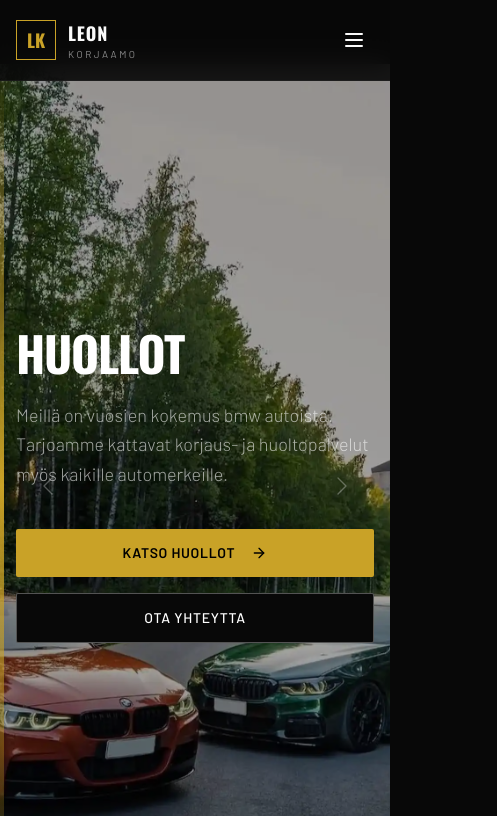
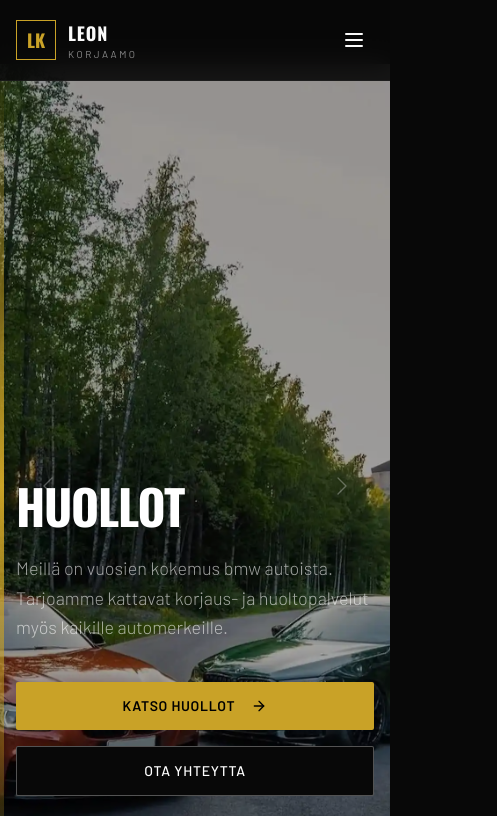
Before and after one commit to leob0i/laihonenmotorsport, a Next.js app: page / in a window 390 px wide. Shown: the top 816 px of the page, 497 px wide, since content can reach past the window. Built offline with nearby package versions, Linux system fonts and the light colour scheme.

Commit message:
kuvaava viesti

```diff
--- a/components/hero-section.tsx
+++ b/components/hero-section.tsx
@@ -87,8 +87,8 @@ export default function HeroSection() {
       </div>
 
       {/* Content */}
-      <div className="relative z-20 h-full flex items-center">
-        <div className="container mx-auto px-4">
+      <div className="relative z-20 h-full flex items-end md:items-center">
+        <div className="container mx-auto px-4 pb-28 md:pb-0">
           <div className="max-w-4xl">
             {slides.map((slide, index) => (
               <div
--- a/components/stats-section.tsx
+++ b/components/stats-section.tsx
@@ -1,21 +1,21 @@
 export default function StatsSection() {
   return (
     <section className="py-12 bg-black border-y border-border w-full">
-      <div className="flex justify-between items-center w-full max-w-5xl mx-auto">
+      <div className="flex justify-between items-center w-full max-w-5xl mx-auto px-4">
         <img
           src="/mekonem.png"
           alt="Mekonomen"
-          className="h-20 object-contain opacity-80"
+          className="h-10 sm:h-14 md:h-20 object-contain opacity-80"
         />
         <img
           src="/geevoima.png"
           alt="Geevoimaa"
-          className="h-20 object-contain opacity-80"
+          className="h-10 sm:h-14 md:h-20 object-contain opacity-80"
         />
         <img
           src="/mperformance.webp"
           alt="M Performance"
-          className="h-20 object-contain opacity-80"
+          className="h-10 sm:h-14 md:h-20 object-contain opacity-80"
         />
       </div>
     </section>
```
